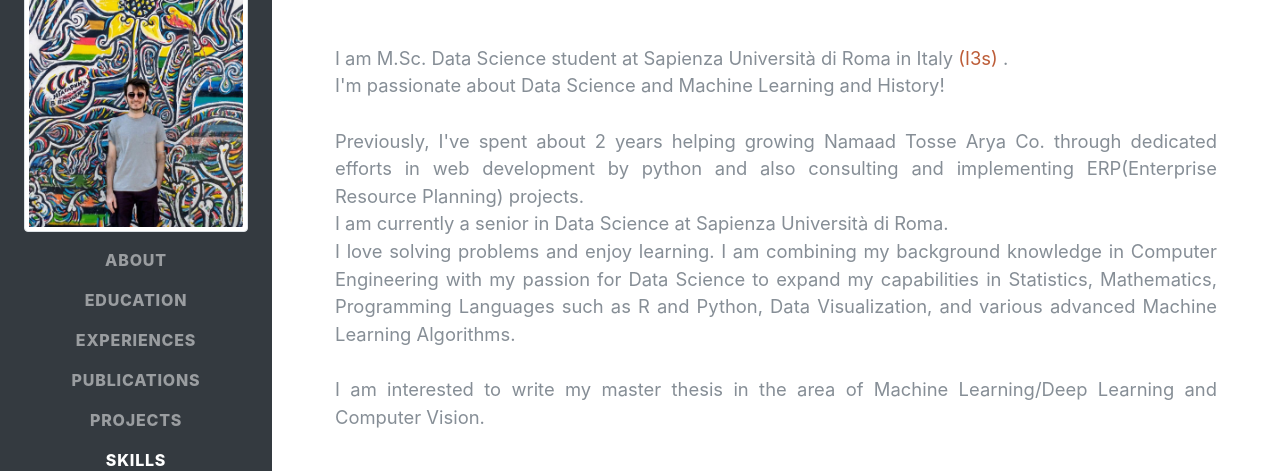
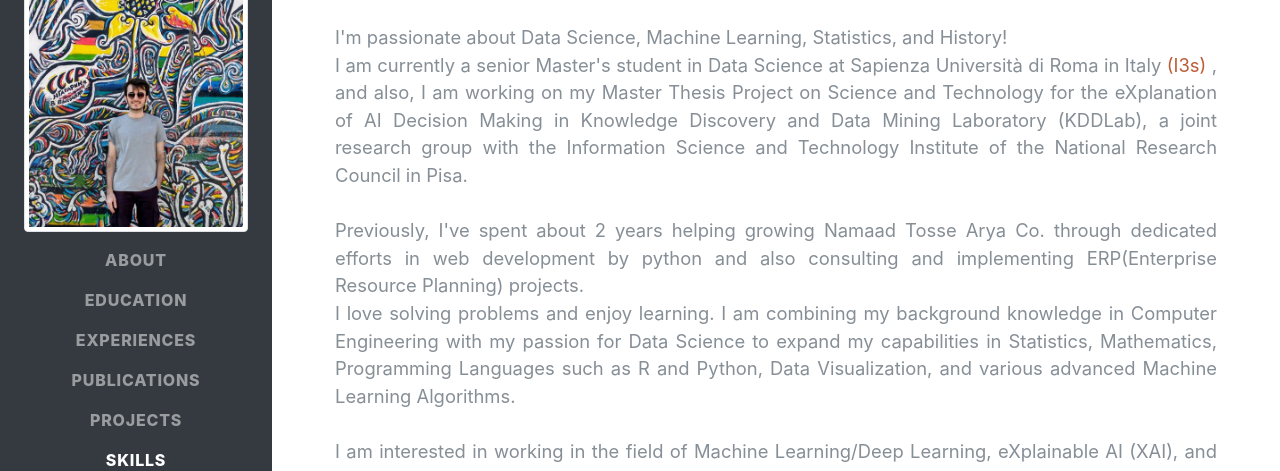
Before and after one commit to Reza-Pourrahim/Reza-Pourrahim.github.io, a plain HTML site: page index.html in a window 1280 px wide. Shown: the part 196-667 px from the top of the page. Drawn offline with Linux system fonts and the light colour scheme; a web font is replaced by a local one.

Commit message:
Update index.html

```diff
--- a/index.html
+++ b/index.html
@@ -76,15 +76,16 @@
           <a href="mailto:name@email.com ">REZAPRH@GMAIL.COM</a>
         </div>
 
-        <p class="lead mb-5" align=justify>I am M.Sc. Data Science student at Sapienza Università di Roma in Italy<a href="http://datascience.i3s.uniroma1.it/it" target="_blank"> (I3s) </a>.
-		<br>I'm passionate about Data Science and Machine Learning and History!
+        <p class="lead mb-5" align=justify>I'm passionate about Data Science, Machine Learning, Statistics, and History!
+		<br>I am currently a senior Master's student in Data Science at Sapienza Università di Roma in Italy<a href="http://datascience.i3s.uniroma1.it/it" target="_blank"> (I3s) </a>
+		, and also, I am working on my Master Thesis Project on Science and Technology for the eXplanation of AI Decision Making in Knowledge Discovery and
+		Data Mining Laboratory (KDDLab), a joint research group with the Information Science and Technology Institute of the National Research Council in Pisa.
 		<br><br>Previously, I've spent about 2 years helping growing Namaad Tosse Arya Co. through dedicated efforts in web development by python and also
 		consulting and implementing ERP(Enterprise Resource Planning) projects.
-		<br>I am currently a senior in Data Science at Sapienza Università di Roma.
 		<br>I love solving problems and enjoy learning. I am combining my background knowledge in Computer Engineering with my passion for Data Science
 		to expand my capabilities in Statistics, Mathematics, Programming Languages such as R and Python, Data Visualization,
 		and various advanced Machine Learning Algorithms.
-		<br><br>I am interested to write my master thesis in the area of Machine Learning/Deep Learning and Computer Vision.</p>
+		<br><br>I am interested in working in the field of Machine Learning/Deep Learning, eXplainable AI (XAI), and projects related to Data Science.</p>
 
         <div class="social-icons">
           <a href="https://www.linkedin.com/in/reza-pourrahim/" target="_blank">
```
